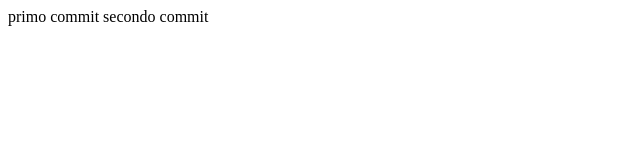
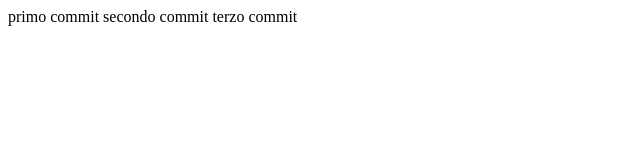
Before and after one commit to GeraldFishta/Lavoro, a plain HTML site: page primoEsercizio/index.html in a window 1280 px wide. Shown: the whole page, without its empty margins (0-640 px from the left). Drawn offline with Linux system fonts and the light colour scheme.

Commit message:
contenuto aggiunto

```diff
--- a/primoEsercizio/index.html
+++ b/primoEsercizio/index.html
@@ -8,5 +8,6 @@
 <body>
     primo commit
     secondo commit
+    terzo commit
 </body>
 </html>
```
